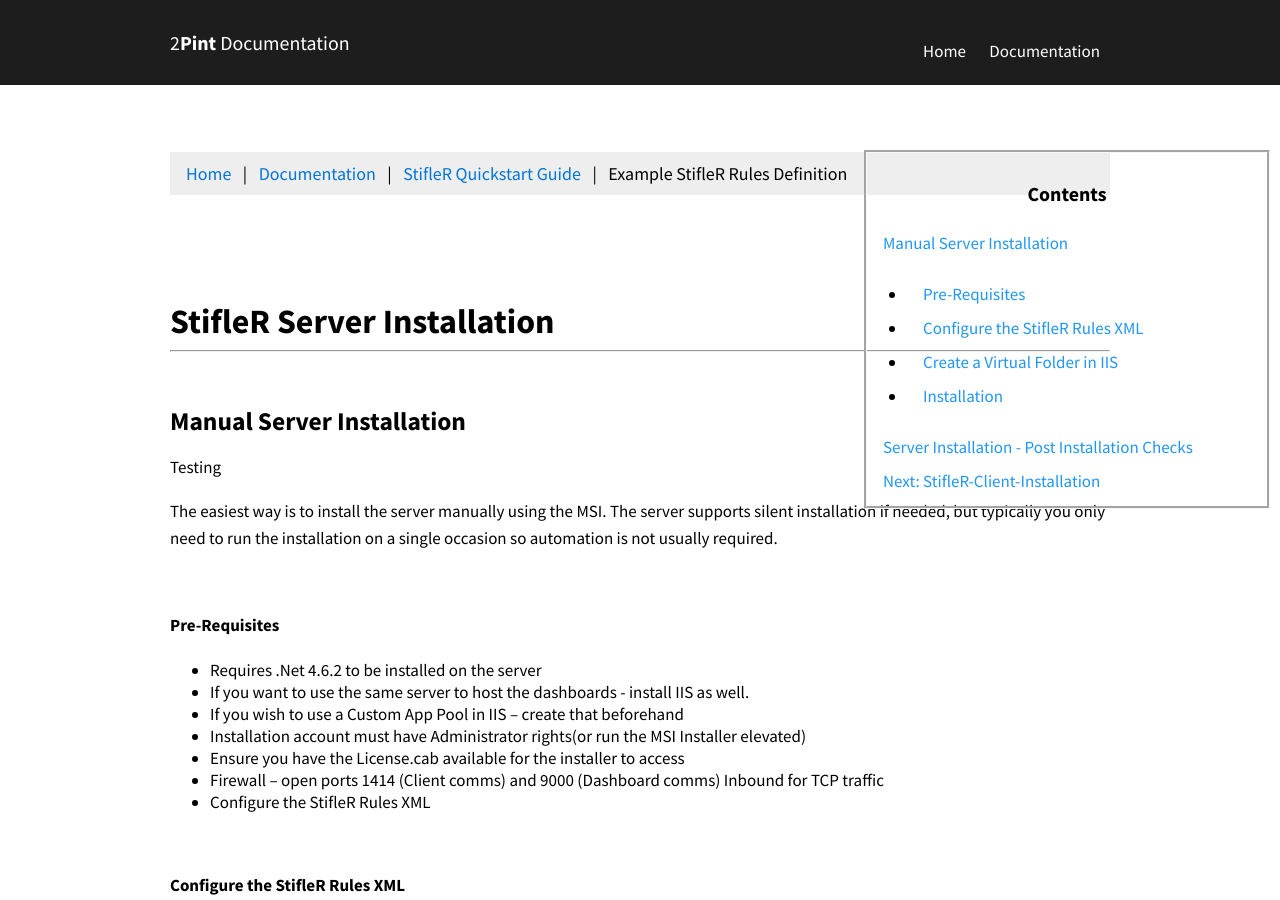
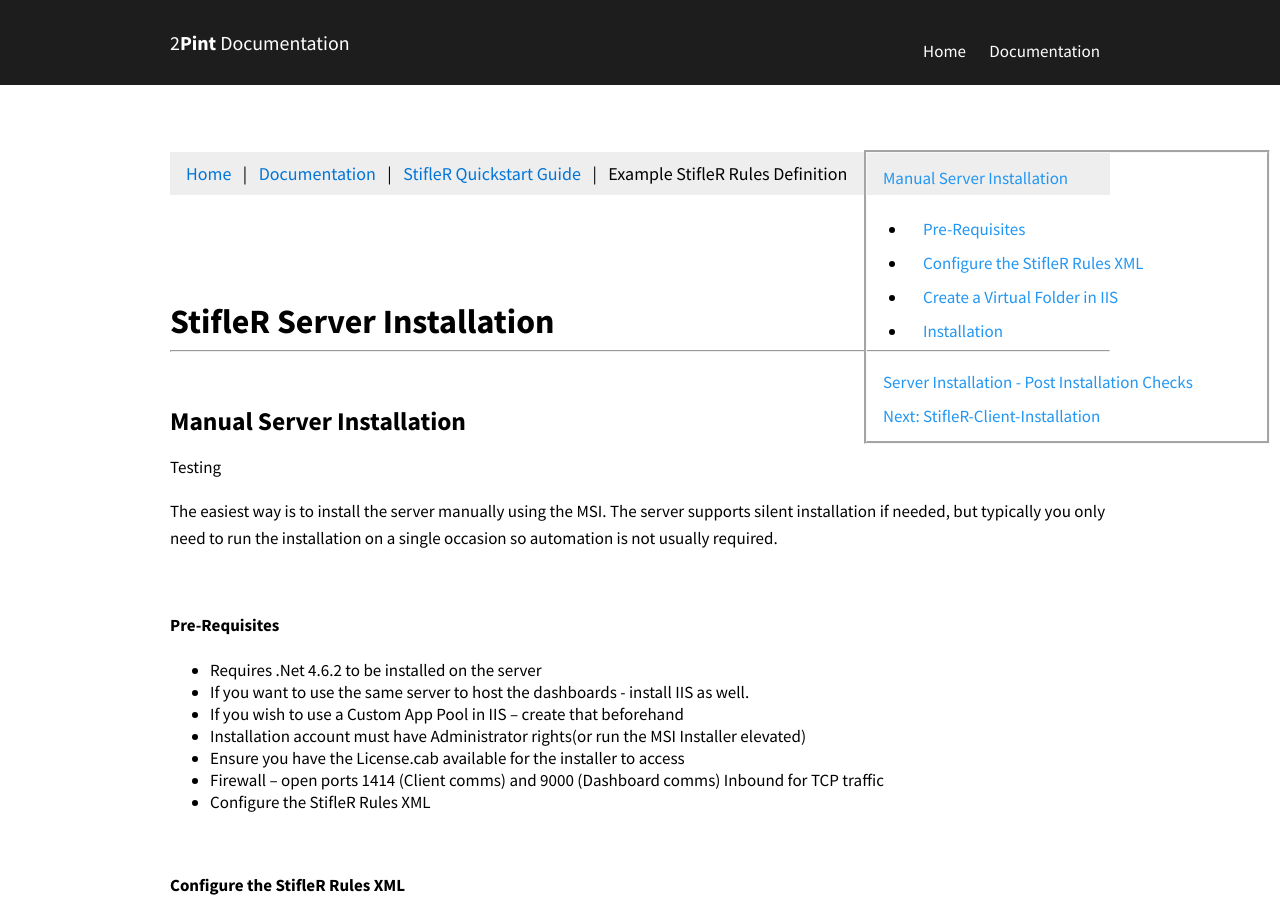
Before and after one commit to RoseSmithTest/2PintTest.github.io, a Jekyll site: the page built from docs/testfile.html, in a window 1280 px wide and 900 px high. Built offline with Jekyll 4.4.1, drawn with Linux system fonts in a browser that asks for light colours.

Commit message:
Update testfile.html

```diff
--- a/docs/testfile.html
+++ b/docs/testfile.html
@@ -5,8 +5,7 @@ navigation_weight: 1
 ---
 
 <div class="sidenav">
-	<h3 align="middle" <font color="blue"><strong>Contents</strong></h3>
-  <a href="#manual">Manual Server Installation</a>
+	  <a href="#manual">Manual Server Installation</a>
 	<ul>
 		<li><a href="#pre">Pre-Requisites</a></li>
   		<li><a href="#configure">Configure the StifleR Rules XML</a></li>
```
